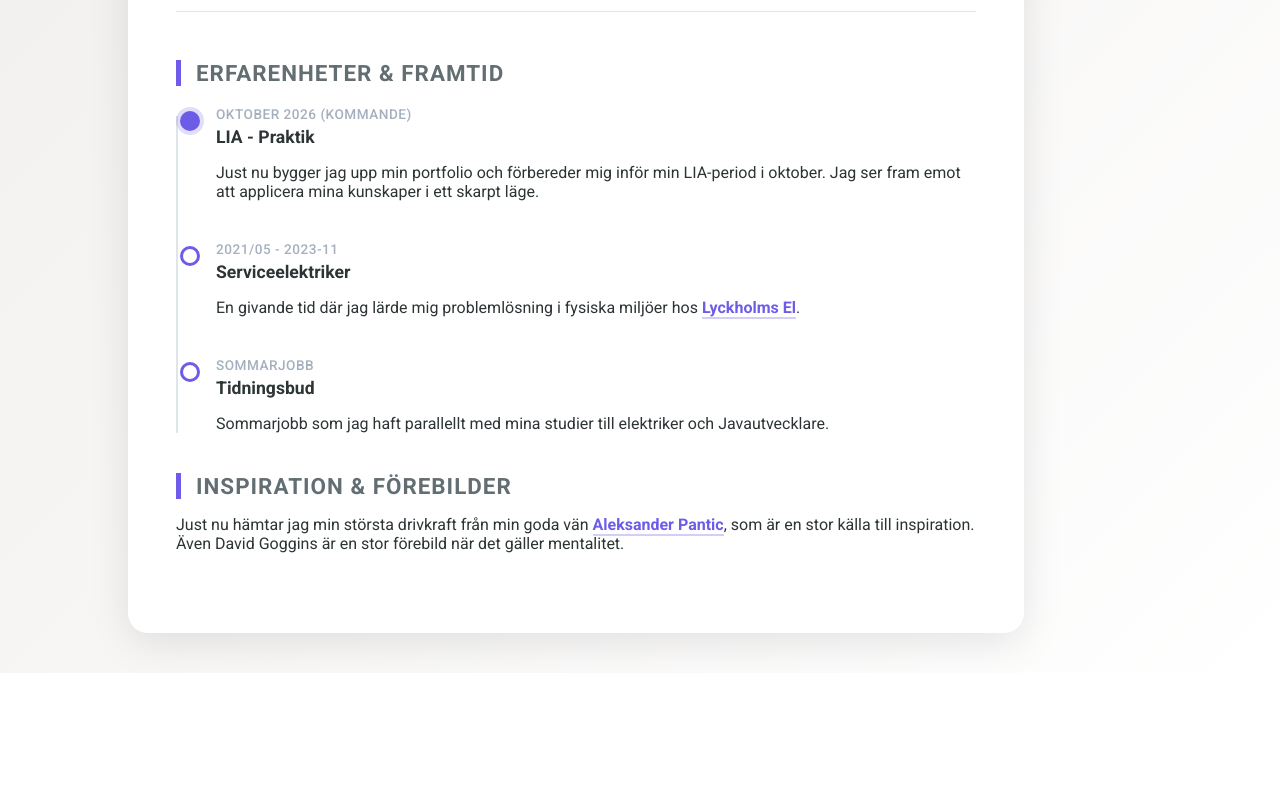
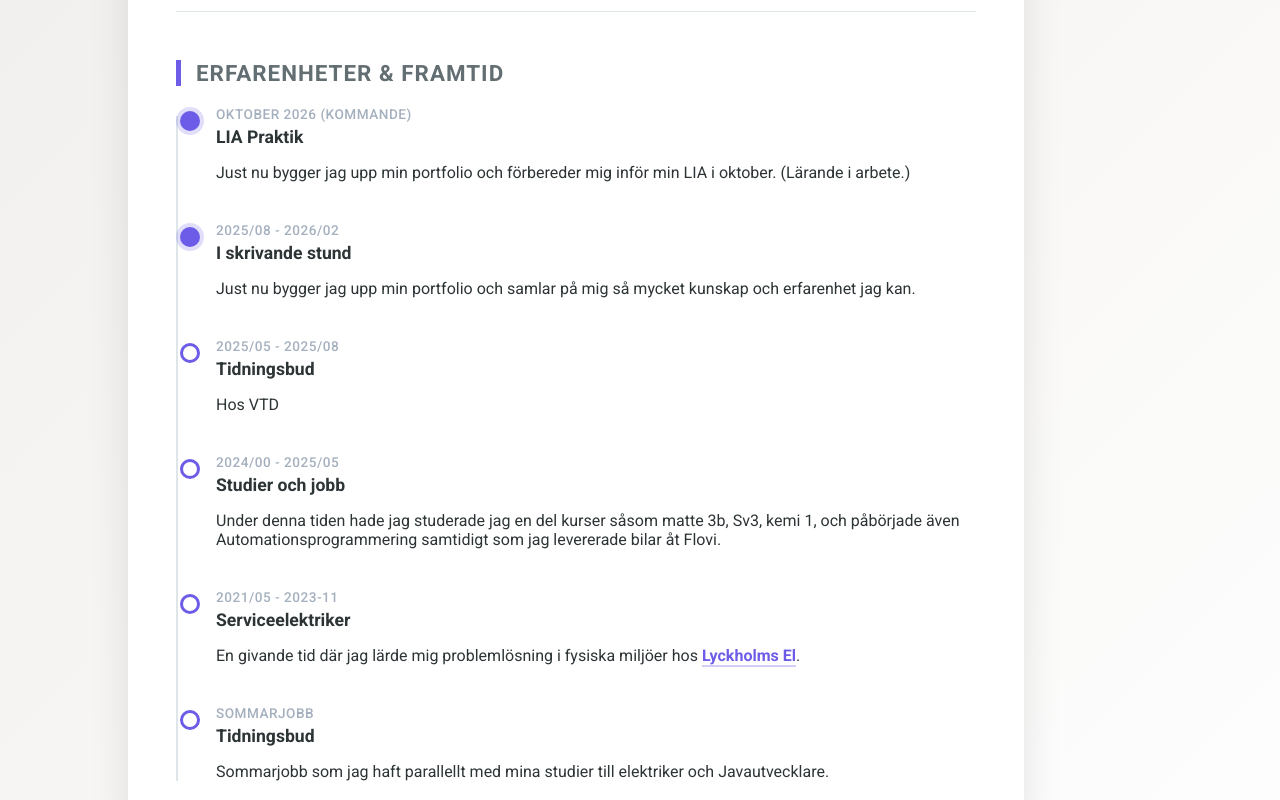
Before and after one commit to smanzzz/samansultani.se, a plain HTML site: page index.html in a window 1280 px wide. Shown: the part 1060-1860 px from the top of the page. Before the commit the page ends 1733 px from the top, so only its background shows below. Drawn offline with Linux system fonts and the light colour scheme.

Commit message:
Saving some changes :)

```diff
--- a/index.html
+++ b/index.html
@@ -73,13 +73,40 @@
 
                 <div class="timeline-item future">
                     <div class="timeline-date">Oktober 2026 (Kommande)</div>
-                    <h3>LIA - Praktik</h3>
+                    <h3>LIA Praktik</h3>
                     <p>
-                        Just nu bygger jag upp min portfolio och förbereder mig inför min LIA-period i oktober.
-                        Jag ser fram emot att applicera mina kunskaper i ett skarpt läge.
+                        Just nu bygger jag upp min portfolio och förbereder mig inför min LIA i oktober.
+                        (Lärande i arbete.)
+
                     </p>
                 </div>
 
+                <div class="timeline-item future">
+                    <div class="timeline-date">2025/08 - 2026/02</div>
+                    <h3> I skrivande stund</h3>
+                    <p>
+                        Just nu bygger jag upp min portfolio och samlar på mig så mycket kunskap och erfarenhet jag kan.
+
+                    </p>
+                </div>
+                <div class="timeline-item">
+                    <div class="timeline-date">2025/05 - 2025/08</div>
+                    <h3>Tidningsbud</h3>
+                    <p>
+                        Hos VTD
+
+                    </p>
+                </div>
+
+                <div class="timeline-item">
+                <div class="timeline-date">2024/00 - 2025/05</div>
+                <h3>Studier och jobb</h3>
+                <p>
+                    Under denna tiden hade jag studerade jag en del kurser såsom matte 3b, Sv3, kemi 1, och påbörjade
+                    även Automationsprogrammering samtidigt som jag levererade bilar åt Flovi.
+
+                </p>
+            </div>
                 <div class="timeline-item">
                     <div class="timeline-date">2021/05 - 2023-11</div>
                     <h3>Serviceelektriker</h3>
@@ -104,7 +131,7 @@
             <h2>Inspiration & Förebilder</h2>
             <p>
                 Just nu hämtar jag min största drivkraft från min goda vän
-                <a href="https://aleksanderpantic.se" target="_blank" class="highlight-link">Aleksander Pantic</a>,
+                <a href="https://aleksanderpantic.se" target="_blank" class="highlight-link">Aleksander Pantić</a>,
                 som är en stor källa till inspiration. Även David Goggins är en stor förebild när det gäller mentalitet.
             </p>
 
```
